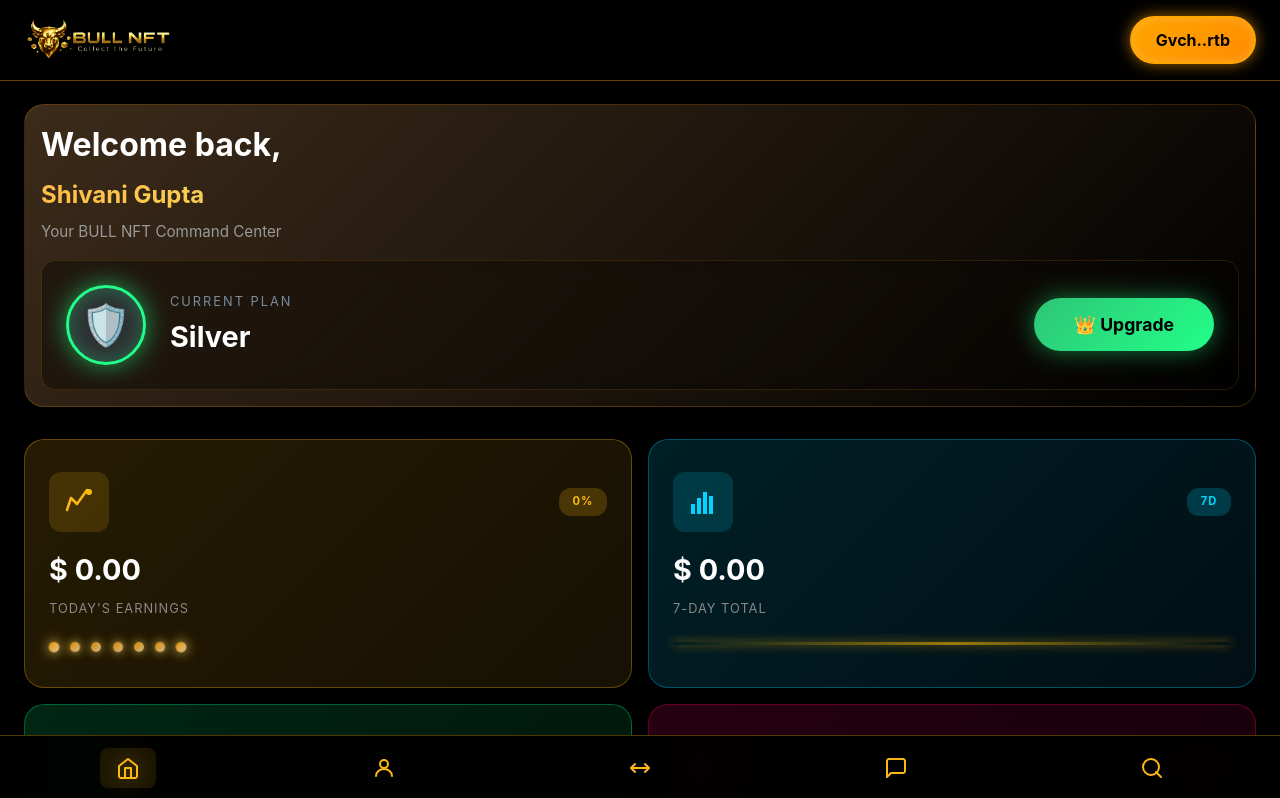
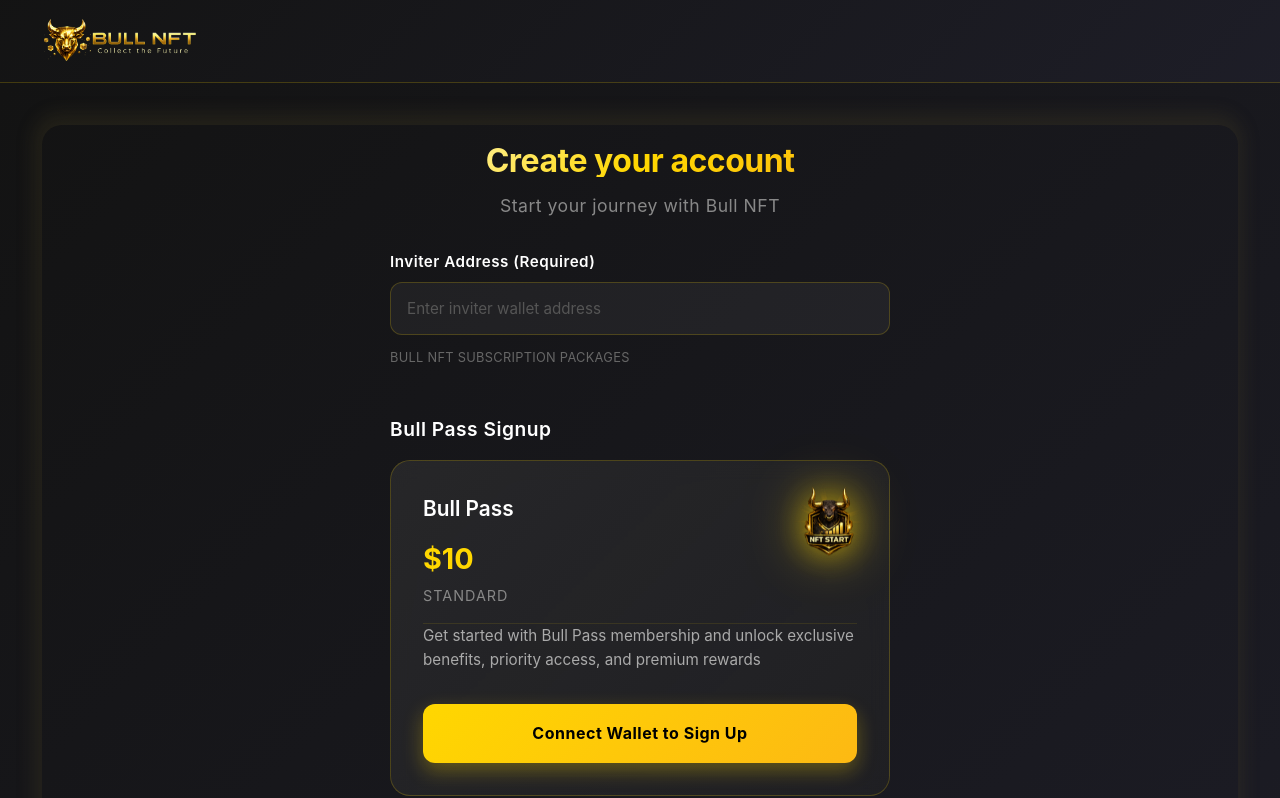
Before and after one commit to guptaayush945-cyber/BullNFT, a React (Vite) app: page / in a window 1280 px wide. Shown: the top 798 px of the page. Built offline with nearby package versions, Linux system fonts and the light colour scheme.

Commit message:
Change default landing page to SignUp

```diff
--- a/src/App.tsx
+++ b/src/App.tsx
@@ -10,10 +10,10 @@
     <div className="app">
       <main className="main-content">
         <Routes>
-          <Route path="/" element={<Home />} />
+          <Route path="/" element={<SignUp />} />
+          <Route path="/home" element={<Home />} />
           <Route path="/about" element={<About />} />
           <Route path="/contact" element={<Contact />} />
-          <Route path="/signup" element={<SignUp />} />
         </Routes>
       </main>
     </div>
```
